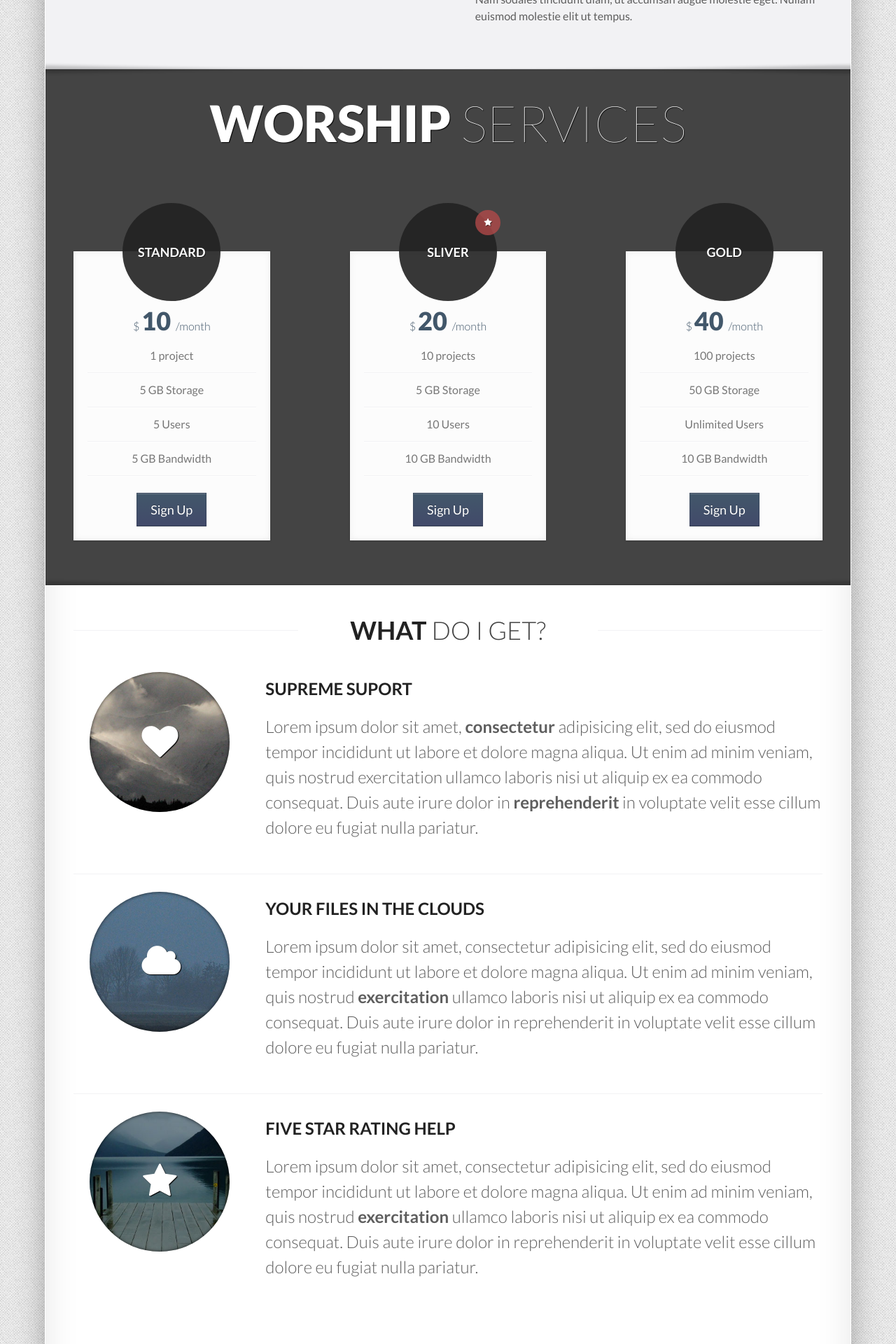
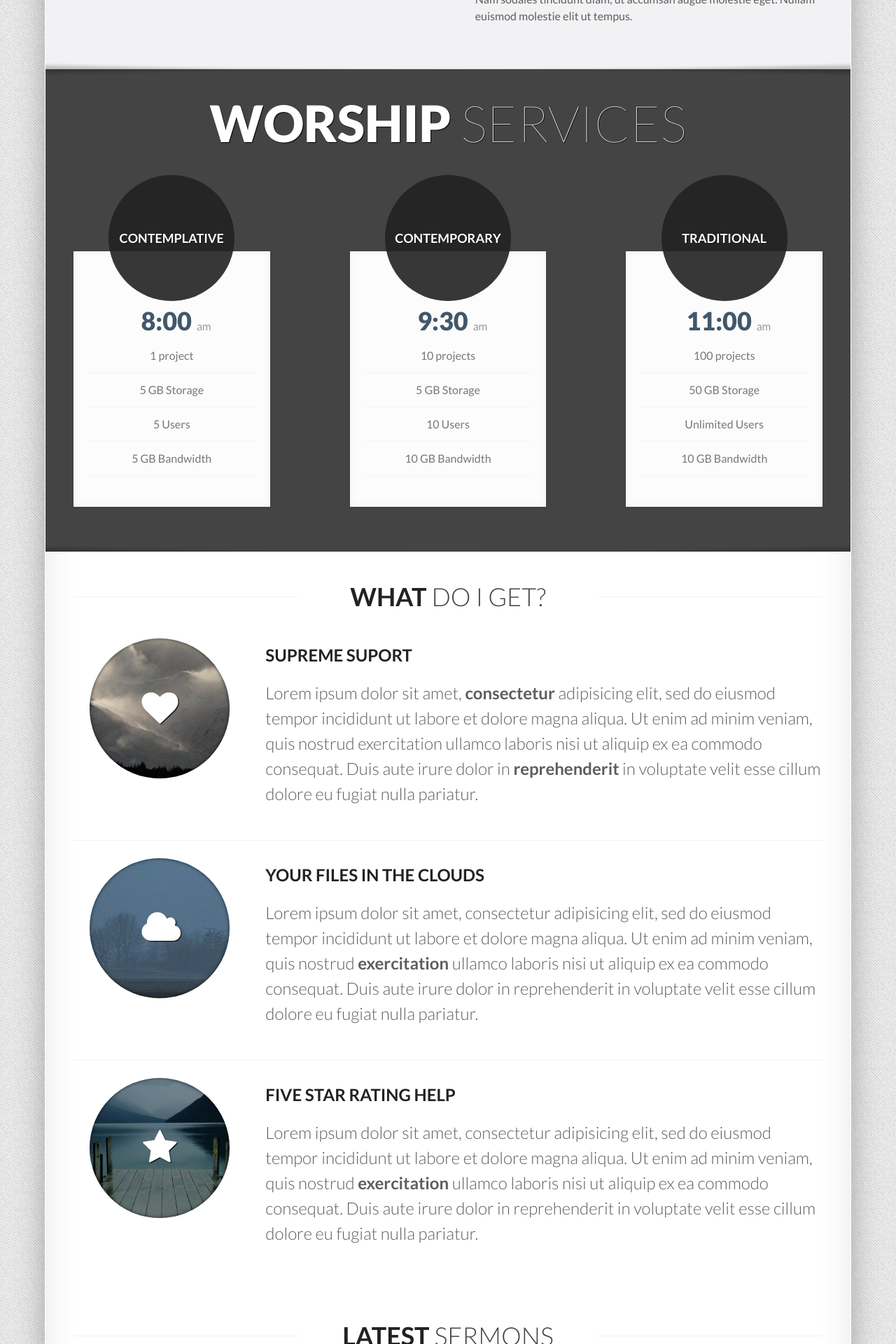
Before and after one commit to fvumc/fvumc.github.io, a Jekyll site: the page built from index.html, in a window 1280 px wide. Shown: the part 1558-3478 px from the top of the page at 70% size. Built offline with Jekyll 4.4.1, drawn with Linux system fonts in a browser that asks for light colours; Markdown is read by kramdown in place of the engine named in the settings.

Commit message:
begin to format services

```diff
--- a/_includes/services_section.html
+++ b/_includes/services_section.html
@@ -15,15 +15,15 @@
             <div class="span4">
               <div class="well well-package span10">
                 <h3 class="well-package-heading">
-                  Standard
+                  Contemplative
                 </h3>
                 <div class="well-package-price">
                   <small>
-                    $
+                  &nbsp;&nbsp;&nbsp;
                   </small>
-                  10
+                  8:00
                   <small>
-                    /month
+                    am
                   </small>
                 </div>
                 <ul class="well-package-list">
@@ -32,26 +32,20 @@
                   <li>5 Users</li>
                   <li>5 GB Bandwidth</li>
                 </ul>
-                <a class="btn btn-primary btn-large" href="#">
-                  Sign Up
-                </a>
               </div>
             </div>
             <div class="span4">
               <div class="well well-package well-package-feature span10 offset1">
                 <h3 class="well-package-heading">
-                  Sliver
-                  <span class="tag">
-                    <i class="icon-star"></i>
-                  </span>
+                  Contemporary
                 </h3>
                 <div class="well-package-price">
                   <small>
-                    $
+                  &nbsp;&nbsp;&nbsp;
                   </small>
-                  20
+                  9:30
                   <small>
-                    /month
+                    am
                   </small>
                 </div>
                 <ul class="well-package-list">
@@ -60,23 +54,20 @@
                   <li>10 Users</li>
                   <li>10 GB Bandwidth</li>
                 </ul>
-                <a class="btn btn-primary btn-large" href="#">
-                  Sign Up
-                </a>
               </div>
             </div>
             <div class="span4">
               <div class="well well-package span10 offset2">
                 <h3 class="well-package-heading">
-                  Gold
+                  Traditional
                 </h3>
                 <div class="well-package-price">
                   <small>
-                    $
+                  &nbsp;&nbsp;&nbsp;
                   </small>
-                  40
+                  11:00
                   <small>
-                    /month
+                    am
                   </small>
                 </div>
                 <ul class="well-package-list">
@@ -85,9 +76,6 @@
                   <li>Unlimited Users</li>
                   <li>10 GB Bandwidth</li>
                 </ul>
-                <a class="btn btn-primary btn-large" href="#">
-                  Sign Up
-                </a>
               </div>
             </div>
           </div>
--- a/css/theme.css
+++ b/css/theme.css
@@ -1834,15 +1834,15 @@ ul.inline li {
 
 .well-package-heading {
   color: white;
-  line-height: 140px;
+  line-height: 180px;
   text-shadow: 1px 1px 0px rgba(0, 0, 0, 0.5);
   position: absolute;
-  width: 140px;
-  height: 140px;
+  width: 180px;
+  height: 180px;
   left: 50%;
   top: 0;
-  margin-left: -70px;
-  margin-top: -70px;
+  margin-left: -90px;
+  margin-top: -110px;
   -webkit-border-radius: 50%;
   -moz-border-radius: 50%;
   -ms-border-radius: 50%;
```
